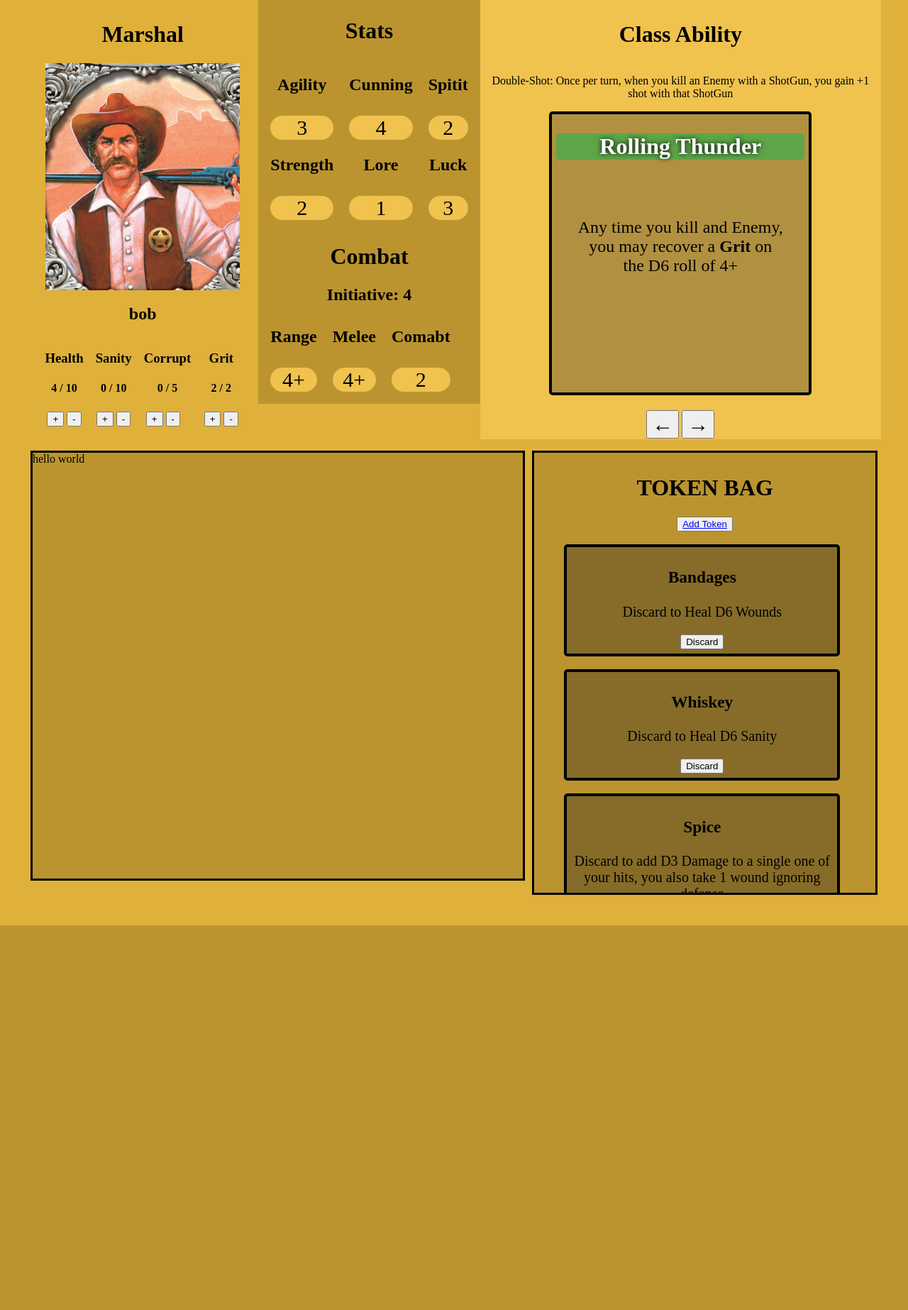
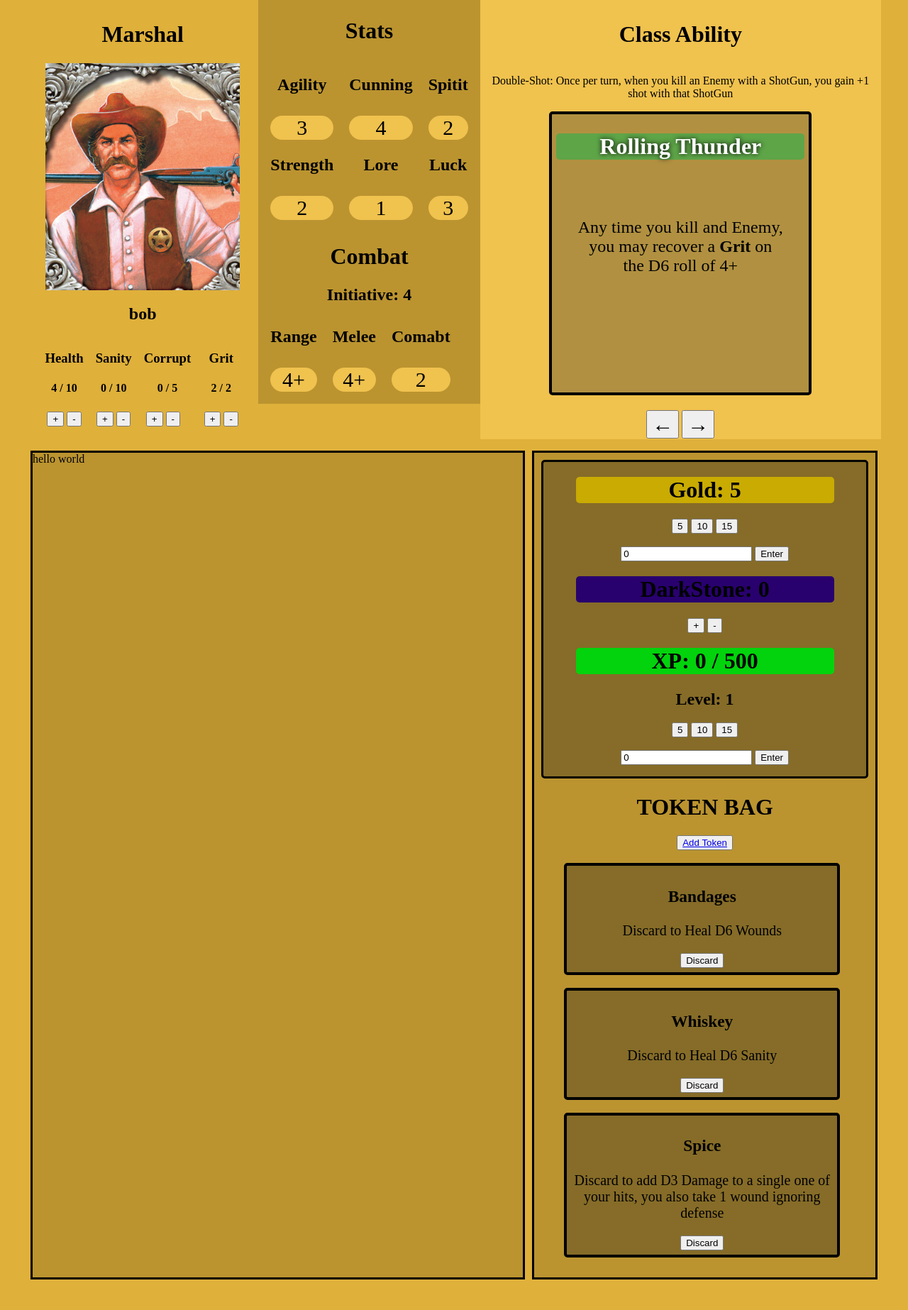
Before and after one commit to xValmearx/Shadow-of-Brimstone, a Django app: page /characters/1 in a window 1280 px wide. Shown: the part 39-1885 px from the top of the page at 71% size. Before the commit the page ends 1343 px from the top, so only its background shows below. Run offline with Django 5.2, Linux system fonts and the light colour scheme; data comes from the database, SQL or seed files in the repository; both versions use the stored data as it was after the commit.

Commit message:
created character resource management with gold, dark stone, and xp, user can add and subtract from each element

```diff
--- a/characters/models.py
+++ b/characters/models.py
@@ -289,6 +289,12 @@ class Character(models.Model):
 
     class_card = models.IntegerField(default=1)
 
+    gold = models.IntegerField(default=0)
+    dark_stone = models.IntegerField(default=0)
+
+    xp = models.IntegerField(default=0)
+    level = models.IntegerField(default=1)
+
 
     def __str__(self):
         return self.character_name
@@ -328,4 +334,7 @@ class Side_Bag(models.Model):
 
 
     def __str__(self):
-        return "Side Bag"
+        try:
+            return f'{self.assigned_to_character} {self.token}'
+        except:
+            return "Side Bag"
--- a/characters/views.py
+++ b/characters/views.py
@@ -109,6 +109,31 @@ class Character_View(DetailView):
                 context["corruption"] = character.current_corruption
                 return JsonResponse(context)
 
+            elif function == 'gold':
+                a = character.gold + int(data["gold_value"])
+                character.gold = a
+                character.save()
+
+                context["new_gold_value"] = character.gold
+                return JsonResponse(context)
+
+            elif function == 'dark_stone':
+                if data['dark_stone_value'] == '+':
+                    character.dark_stone += 1
+                elif data['dark_stone_value'] == '-' and character.dark_stone > 0:
+                    character.dark_stone -= 1
+                character.save()
+
+                context["new_dark_stone_value"] = character.dark_stone
+                return JsonResponse(context)
+
+            elif function == "XP":
+                a = character.xp + int(data["xp_value"])
+                character.xp = a
+                character.save()
+
+                context["new_xp_value"] = character.xp
+                return JsonResponse(context)
             elif function == "card_next":
                 character.class_card += 1
 
--- a/static/css/Main.css
+++ b/static/css/Main.css
@@ -103,8 +103,6 @@ body{
 
 .equipment{
   background-color: #bb9430;
-  height: 600px;
-
   width: 60vw;
   margin: 5px;
 
@@ -114,8 +112,6 @@ body{
 .resources{
   padding: 10px;
   background-color: #bb9430;
-  max-height: 600px;
-  min-height: 600px;
   margin: 5px;
   width: 40vw;
   border: solid black;
@@ -127,8 +123,31 @@ body{
   flex-direction: column;
   text-align: center;
   align-content: center;
+  justify-content: center;
+}
 
+.gold_banner{
+  background-color: rgb(201, 171, 2);
+  border-radius: 5px;
+  width: 80%;
+  left: 10%;
+  position: relative;
+}
 
+.dark_stone_banner{
+  background-color: rgb(40, 1, 110);
+  border-radius: 5px;
+  width: 80%;
+  left: 10%;
+  position: relative;
+}
+
+.xp_banner{
+  background-color: rgb(2, 211, 12);
+  border-radius: 5px;
+  width: 80%;
+  left: 10%;
+  position: relative;
 }
 
 .resources::-webkit-scrollbar{
--- a/templates/marshal_details.html
+++ b/templates/marshal_details.html
@@ -240,22 +240,21 @@
     </table>
     </div>
 
+    <!-- character buffs -->
     <h1> Passive Buffs </h1>
     {% for buff in character.passive_buffs.all %}
-
       <div style="
       border: solid black;
       padding: 5px;
       width: 80%;
       border-radius: 8px;
       font-size: 18px;"
-      data-id={{buff.id}}>
+      id="buff_{{buff.pk}}"
+      data-id={{buff.pk}}>
         <h3> {{buff.name}} </h3>
         <p> {{buff.text}}</p>
       </div>
-
       <br>
-
     {% endfor %}
   </div>
 </div>
@@ -266,8 +265,46 @@
     hello world
   </div>
 
+
   <div class = 'resources'>
 
+    <!-- character gold and darkstone -->
+    <div style="background-color:  rgb(134, 108, 40); border: solid black 3px; border-radius: 5px;">
+        <h1 class="gold_banner" id = "current_gold">Gold: {{character.gold}}</h1>
+        <button onclick="Gold_Data(5)">5</button>
+        <button onclick="Gold_Data(10)">10</button>
+        <button onclick="Gold_Data(15)">15</button>
+        <br>
+        <br>
+        <form method = 'post' id = 'gold'>
+          {% csrf_token %}
+          <input type="number" id = 'gold_value' value="0">
+          <button type="submit">Enter</button>
+        </form>
+
+        <h1 class = 'dark_stone_banner' id = 'current_dark_stone'>DarkStone: {{character.dark_stone}}</h1>
+        <button onclick="Dark_Stone_Data('+')">+</button>
+        <button onclick="Dark_Stone_Data('-')">-</button>
+
+        <div>
+          <h1 class = "xp_banner" id = 'current_xp'>XP: {{character.xp}} / 500</h1>
+          <h2>Level: {{character.level}}</h2>
+          <button onclick="XP_Data(5)">5</button>
+          <button onclick="XP_Data(10)">10</button>
+          <button onclick="XP_Data(15)">15</button>
+          <br>
+          <br>
+          <form method = 'post' id = 'xp'>
+            {% csrf_token %}
+            <input type="number" id = 'xp_value' value="0">
+            <button type="submit">Enter</button>
+          </form>
+        </div>
+    </div>
+
+
+
+    <!-- character tokens -->
     <div id = "side_bag">
         <h1>TOKEN BAG</h1>
         <button><a href = '{% url "add_token" character.pk%}'>Add Token</a></button>
@@ -286,20 +323,8 @@
         {% endfor %}
     </div>
 
-    <div>
-        <h1>GOLD / DARKSTONE</h1>
-    </div>
-
-    <div>
-        <h1>XP</h1>
-    </div>
-
-
   </div>
 </div>
-
-
-
 
 
 
@@ -310,9 +335,10 @@
   // get the primary key of the model
   const pk = document.querySelector('meta[name="csrf-token"]').getAttribute('data-id');
 
+  // get the current card data
   let class_card = document.querySelector('meta[name="csrf-token"]').getAttribute('card_data');
 
-
+  // marshall only code for increasing max grit
   if(class_card == 3){
     var card_3_equiped = true
   }
@@ -486,6 +512,48 @@
     }
   }
 
+  async function Gold_Data(Data){
+  let info = {}
+  info['function'] = "gold"
+  info["gold_value"] = Data
+
+  data_dict = await Send_Data(info);
+  gold = data_dict["new_gold_value"]
+
+  current_gold = document.getElementById("current_gold")
+  current_gold.innerHTML = `Gold: ${gold}`
+
+  document.getElementById('gold_value').value = 0
+
+}
+
+  async function Dark_Stone_Data(Data){
+    let info = {}
+    info['function'] = "dark_stone"
+    info["dark_stone_value"] = Data
+
+    data_dict = await Send_Data(info);
+    dark_stone = data_dict["new_dark_stone_value"]
+
+    current_gold = document.getElementById("current_dark_stone")
+    current_gold.innerHTML = `DarkStone: ${dark_stone}`
+  }
+
+  async function XP_Data(Data){
+  let info = {}
+  info['function'] = "XP"
+  info["xp_value"] = Data
+
+  data_dict = await Send_Data(info);
+  xp = data_dict["new_xp_value"]
+
+  current_xp = document.getElementById("current_xp")
+  current_xp.innerHTML = `XP: ${xp} / 500`
+
+  document.getElementById('xp_value').value = 0
+
+}
+
   async function Update_Character_Date(Data){
 
     // assign character stats
@@ -586,5 +654,17 @@
     Card_Data('card_previous')
   })
 
+// resource buttons-----------------------------------------------------------------------------------------------------
+  document.getElementById('gold').addEventListener('submit',async function(event){
+    event.preventDefault();
+    gold_value = document.getElementById('gold_value').value;
+    Gold_Data(gold_value)
+  })
+
+  document.getElementById('xp').addEventListener('submit', async function(event){
+    event.preventDefault();
+    xp_value = document.getElementById('xp_value').value;
+    XP_Data(xp_value)
+  })
 </script>
 {% endblock content %}
```
Also changed, not shown: characters/migrations/0021_character_dark_stone_character_gold.py (added), characters/migrations/0022_character_level_character_xp.py (added), db.sqlite3.
